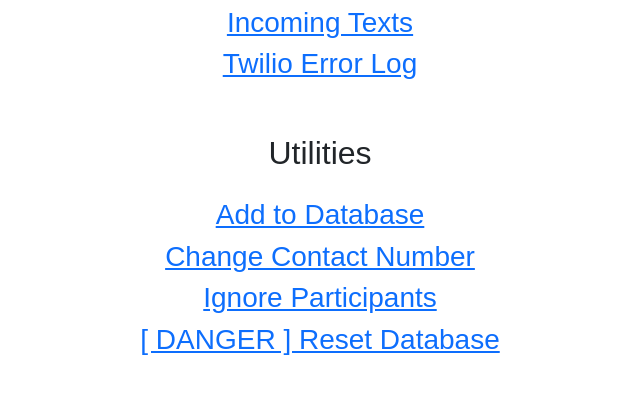
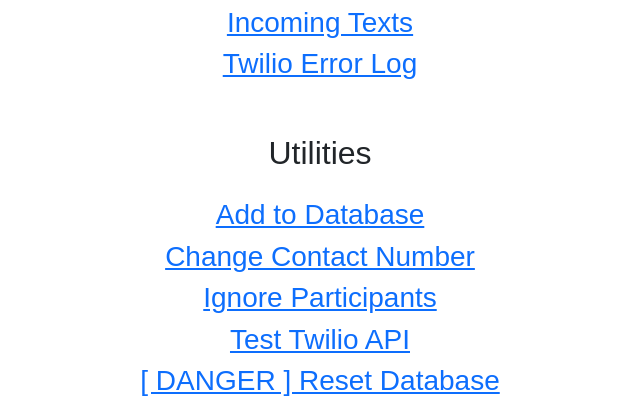
Before and after one commit to StanfordSocialNeuroscienceLab/just-mercy-text-application, a Flask app: page /home in a window 1280 px wide. Shown: the part 550-966 px from the top of the page, without its empty margins (320-960 px from the left). Before the commit the page ends 905 px from the top, so only its background shows below. Run offline with Flask 2, Linux system fonts and the light colour scheme; parts of the project's set-up code (start-up, migrations or seed data) failed here and were passed over; some libraries are stand-ins or nearby versions.

Commit message:
added test routing

```diff
--- a/main.py
+++ b/main.py
@@ -207,6 +207,28 @@
     return render_template("new_number.html", error=error)
 
 
+@app.route("/test_twilio", methods=["GET", "POST"])
+@auth.login_required
+def test_twilio():
+    """
+    Test connection to Twilio API
+    """
+
+    if request.method == "POST":
+        textee = request.form["receive"]
+
+        try:
+            test_twilio_wrapper(name=textee)
+            flash("TEST SUCCESSFUL")
+
+        except Exception as e:
+            raise e
+
+        return redirect(url_for("index"))
+
+    return render_template("test_twilio.html")
+
+
 @app.route("/nuclear_option", methods=["GET", "POST"])
 @auth.login_required
 def nuclear_option():
@@ -226,6 +248,9 @@
     return render_template("nuclear_option.html")
 
 
+##########
+
+
 @app.route("/sms", methods=["GET", "POST"])
 def sms():
 
--- a/templates/index.html
+++ b/templates/index.html
@@ -63,6 +63,11 @@
                     Ignore Participants
                 </h3>
             </a>
+            <a href="{{ url_for('test_twilio') }}">
+                <h3>
+                    Test Twilio API
+                </h3>
+            </a>
             <a href="{{ url_for('nuclear_option') }}">
                 <h3>
                     [ DANGER ] Reset Database
```
Also changed, not shown: templates/test_twilio.html (added, +22 -0 lines), utils/helper.py (+17 -1 lines).
